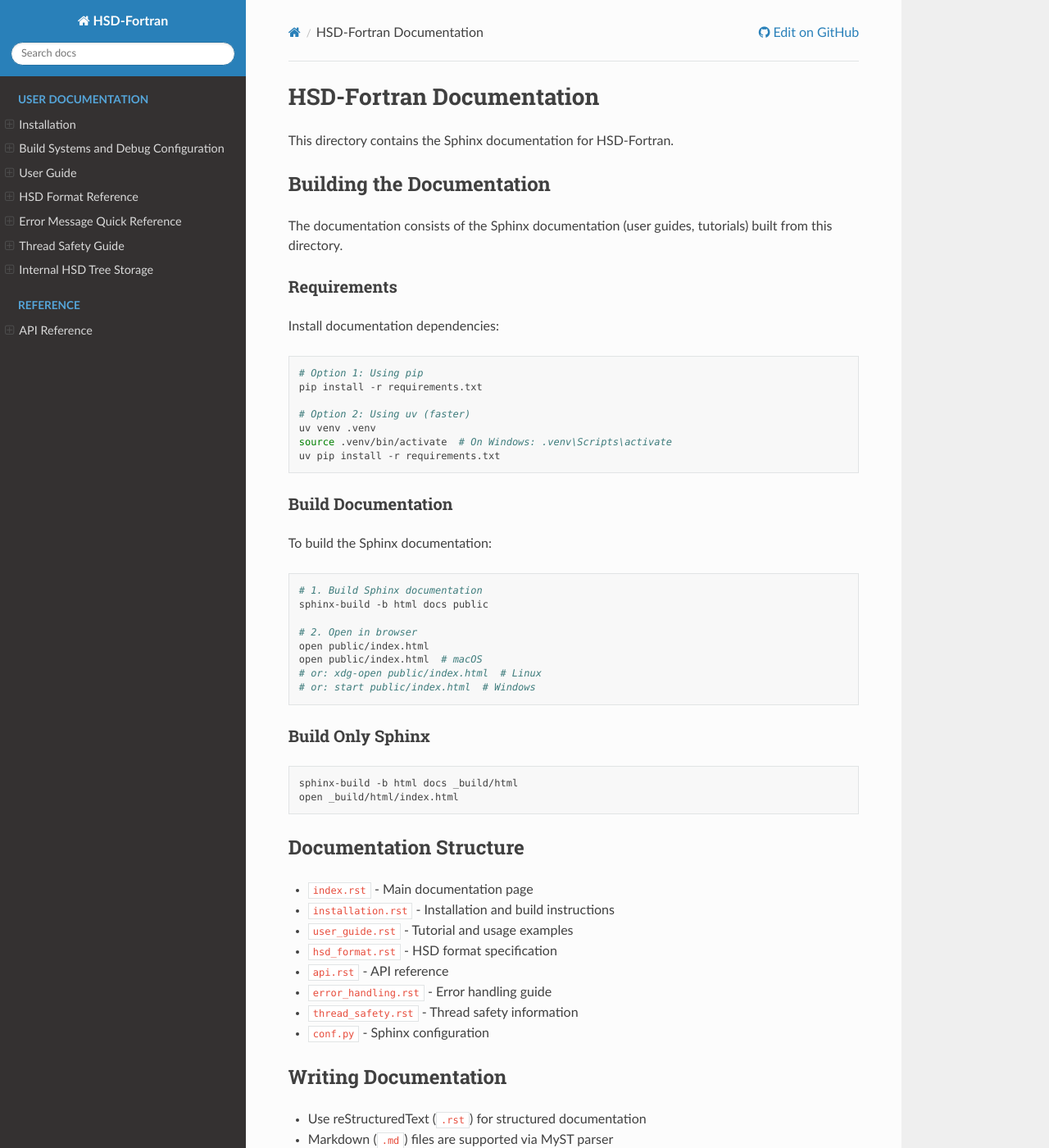
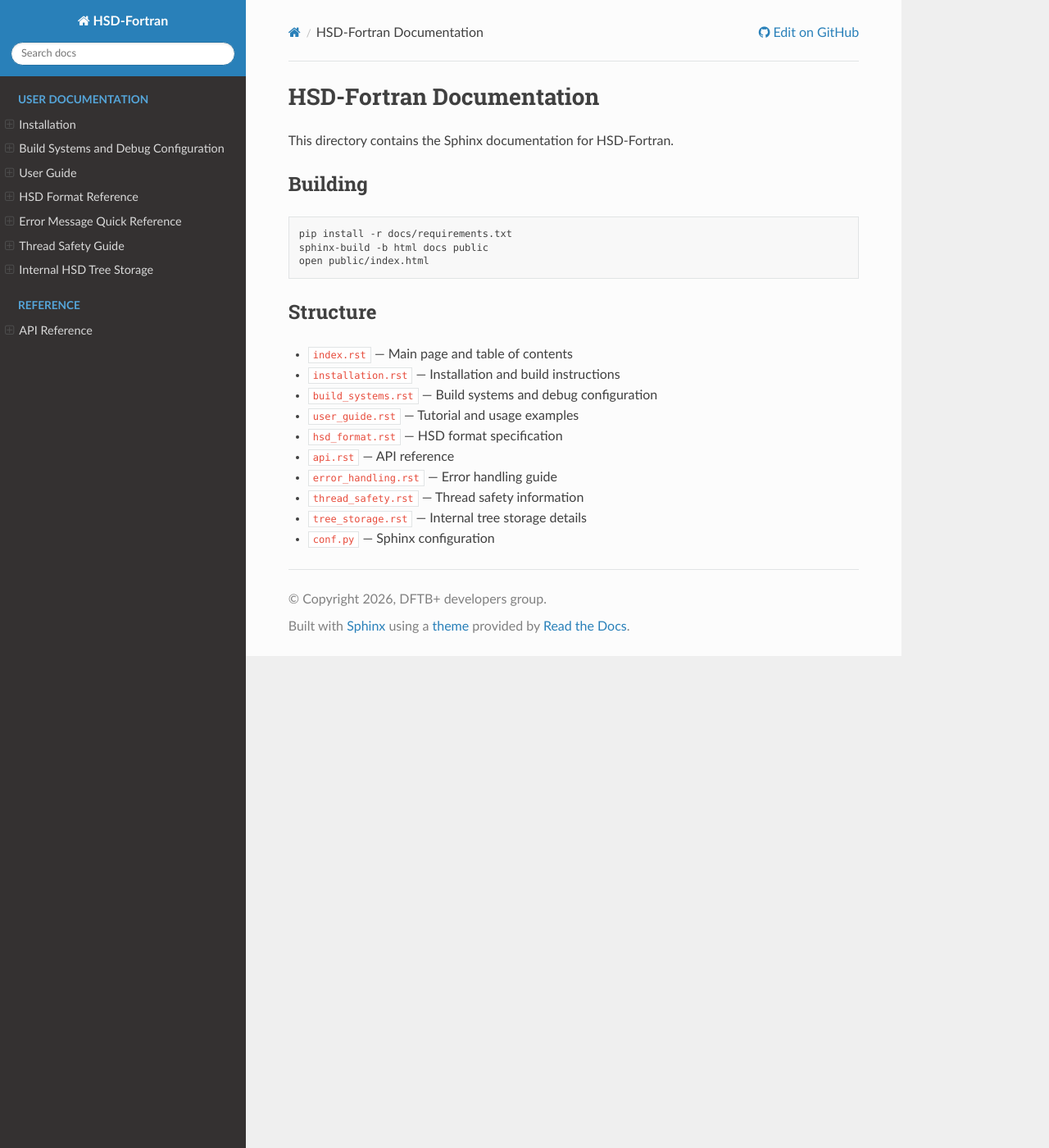
Before and after one commit to elv3rs/hsd-fortran, a Sphinx documentation site: the page built from docs/README.rst, in a window 1280 px wide and 1400 px high. Shown: the whole window at 82% size. Built offline with Sphinx 7.4.7 and the Read the Docs theme 3.1.0, drawn with Linux system fonts in a browser that asks for light colours; some of the changed text lies outside the part shown.

Commit message:
docs: fix inaccuracies and simplify documentation
- Fix test count (590/381 → 504) in AGENTS.md and build_systems.rst
- Fix typo 'erros' → 'errors' in AGENTS.md
- Fix double-slash in output path in AGENTS.md
- Add missing src/compat/ and test/suites/compat/ to project layout
- Remove non-existent external/fortuno/ from layout (uses FetchContent)
- Add missing CMake options (HSD_SANITIZERS) to AGENTS.md and README.md
- Add hsd_compat module to architecture docs
- Fix hsd_table → hsd_node in Sphinx index.rst Quick Start
- Remove phantom HSD_STAT_SCHEMA_ERROR from error_handling.rst
- Trim speculative 'Future Considerations' from thread_safety.rst (KISS)
- Simplify docs/README.rst (remove redundant build instructions)

Co-authored-by: Copilot <223556219+Copilot@users.noreply.github.com>

```diff
--- a/docs/README.rst
+++ b/docs/README.rst
@@ -5,73 +5,25 @@ HSD-Fortran Documentation
 
 This directory contains the Sphinx documentation for HSD-Fortran.
 
-Building the Documentation
----------------------------
-
-The documentation consists of the Sphinx documentation (user guides, tutorials) built from this directory.
-
-Requirements
-~~~~~~~~~~~~
-
-Install documentation dependencies:
+Building
+--------
 
 .. code-block:: bash
 
-    # Option 1: Using pip
-    pip install -r requirements.txt
+    pip install -r docs/requirements.txt
+    sphinx-build -b html docs public
+    open public/index.html
 
-    # Option 2: Using uv (faster)
-    uv venv .venv
-    source .venv/bin/activate  # On Windows: .venv\Scripts\activate
-    uv pip install -r requirements.txt
+Structure
+---------
 
-Build Documentation
-~~~~~~~~~~~~~~~~~~~
-
-To build the Sphinx documentation:
-
-.. code-block:: bash
-
-    # 1. Build Sphinx documentation
-    sphinx-build -b html docs public
-
-    # 2. Open in browser
-    open public/index.html
-    open public/index.html  # macOS
-    # or: xdg-open public/index.html  # Linux
-    # or: start public/index.html  # Windows
-
-Build Only Sphinx
-~~~~~~~~~~~~~~~~~
-
-.. code-block:: bash
-
-    sphinx-build -b html docs _build/html
-    open _build/html/index.html
-
-Documentation Structure
------------------------
-
-- ``index.rst`` - Main documentation page
-- ``installation.rst`` - Installation and build instructions
-- ``user_guide.rst`` - Tutorial and usage examples
-- ``hsd_format.rst`` - HSD format specification
-- ``api.rst`` - API reference
-- ``error_handling.rst`` - Error handling guide
-- ``thread_safety.rst`` - Thread safety information
-- ``conf.py`` - Sphinx configuration
-
-Writing Documentation
----------------------
-
-- Use reStructuredText (``.rst``) for structured documentation
-- Markdown (``.md``) files are supported via MyST parser
-- Code examples should be tested before inclusion
-- Follow the existing style for consistency
-
-Adding New Pages
-----------------
-
-1. Create a new ``.rst`` file
-2. Add it to the appropriate ``toctree`` in ``index.rst``
-3. Rebuild the documentation
+- ``index.rst`` — Main page and table of contents
+- ``installation.rst`` — Installation and build instructions
+- ``build_systems.rst`` — Build systems and debug configuration
+- ``user_guide.rst`` — Tutorial and usage examples
+- ``hsd_format.rst`` — HSD format specification
+- ``api.rst`` — API reference
+- ``error_handling.rst`` — Error handling guide
+- ``thread_safety.rst`` — Thread safety information
+- ``tree_storage.rst`` — Internal tree storage details
+- ``conf.py`` — Sphinx configuration
--- a/docs/build_systems.rst
+++ b/docs/build_systems.rst
@@ -301,4 +301,4 @@ Summary
 - **FPM** provides a simpler alternative for quick builds
 - **Debug builds** include comprehensive runtime checks by default
 - **Sanitizers** can detect memory leaks and errors not caught by standard checks
-- Both build systems are tested and working with all 381 tests passing
+- Both build systems are tested and working with all 504 tests passing
--- a/docs/error_handling.rst
+++ b/docs/error_handling.rst
@@ -115,9 +115,6 @@ Error Codes
    * - 11
      - ``HSD_STAT_NOT_FOUND``
      - Key not found in tree
-   * - 20
-     - ``HSD_STAT_SCHEMA_ERROR``
-     - Schema validation failed
 
 Usage Examples
 --------------
--- a/docs/index.rst
+++ b/docs/index.rst
@@ -29,7 +29,7 @@ Quick Start
      use hsd
      implicit none
 
-     type(hsd_table) :: root
+     type(hsd_node) :: root
      type(hsd_error_t), allocatable :: error
      integer :: max_steps, stat
      real(dp) :: temperature
```
Also changed, not shown: AGENTS.md (+15 -5 lines), README.md (+1 -0 lines), docs/thread_safety.rst (+3 -16 lines).
